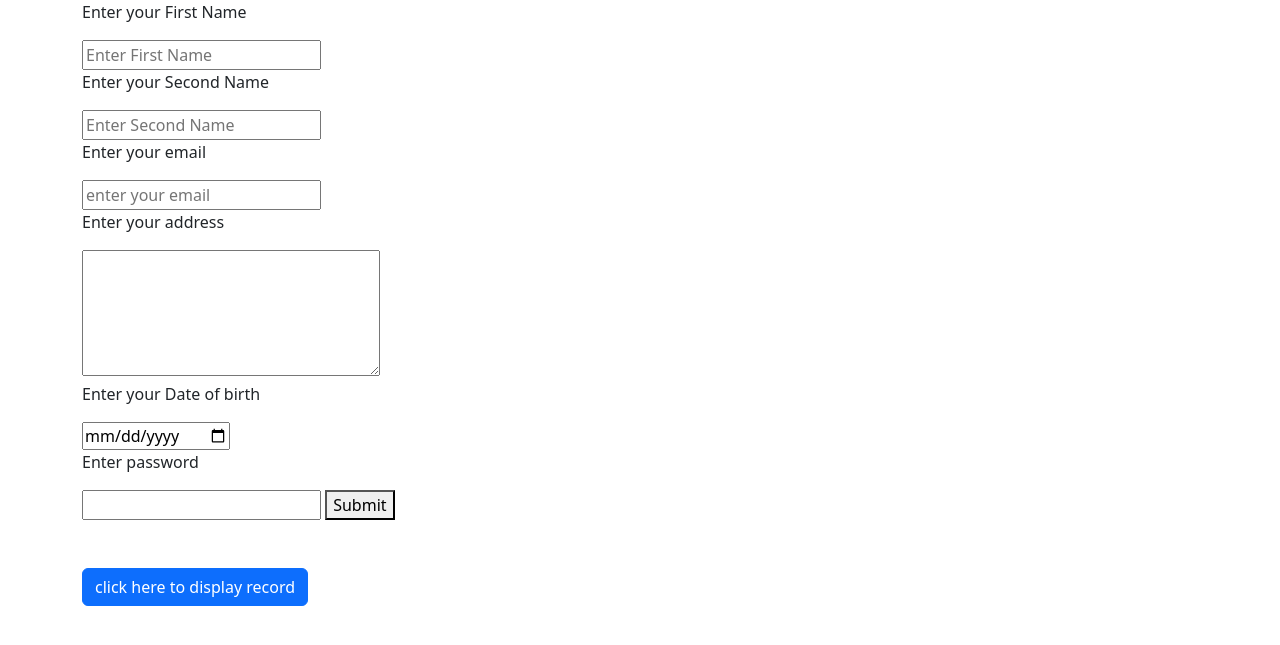
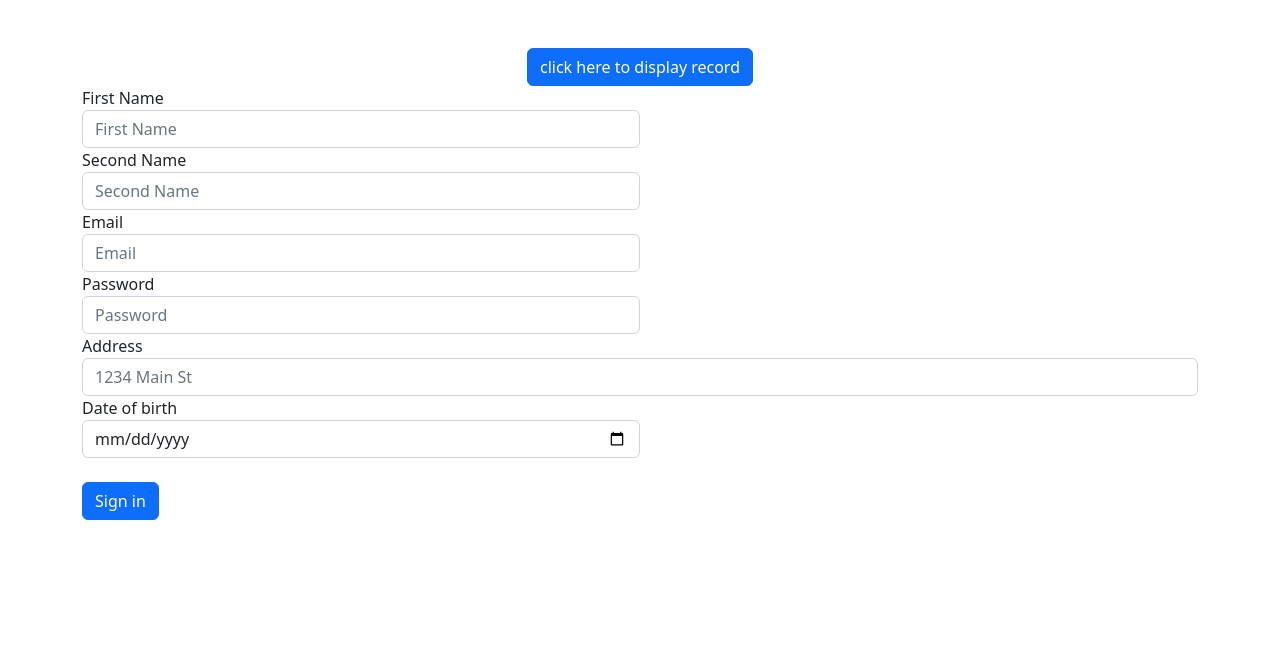
Before and after one commit to Ahmadkhan12345566/todoapp, a PHP site: page /register.php in a window 1280 px wide. Shown: the top 645 px of the page. Run offline with PHP 8.4, Linux system fonts and the light colour scheme.

Commit message:
second commit

```diff
--- a/register.php
+++ b/register.php
@@ -9,38 +9,50 @@
     <title>Document</title>
 </head>
 <body>
-    <div class="container">
 
-<form action="connect.php" method = "post">
-<p>Enter your First Name</p>
-<input type="text" name="first_name" placeholder="Enter First Name" required>
-<br>
-<p>Enter your Second Name</p>
-<input type="text" name="second_name" placeholder="Enter Second Name" required >
-<br>
-<p>Enter your email</p>
-<input type="email" name="email" placeholder="enter your email" required>
-<br>
-<p>Enter your address</p>
-<textarea name="address" id="" cols="30" rows="5"  required></textarea>
-<p>Enter your Date of birth</p>
-<input type="date" name="dob" placeholder="enter your date of birth" required>
-<br>
-
-<p>Enter password</p>
-
-
-<input type="password" name="password" required>
-<button type="submit" name="submit">Submit</button>
-</form>
-</div>
 <br>
 <br>
 
-<div class="container">
+<div class="col-md-12 text-center">
 
 <a href="index.php"><button class="btn btn-primary"> click here to display record </button></a>
 </div>
 
+
+<div class = "container">
+<form  action ="connect.php" method= "post">
+  <div class="form-row">
+  <div class="form-group col-md-6">
+      <label for="inputEmail4">First Name</label>
+      <input type="text" name="first_name" class="form-control" id="inputEmail4" placeholder="First Name" required>
+    </div>
+    <div class="form-group col-md-6">
+      <label for="inputEmail4">Second Name</label>
+      <input type="text"  name="second_name" class="form-control" id="inputEmail4" placeholder="Second Name" required>
+    </div>
+    <div class="form-group col-md-6">
+      <label for="inputEmail4">Email</label>
+      <input type="email"  name="email"  class="form-control" id="inputEmail4" placeholder="Email" required>
+    </div>
+    <div class="form-group col-md-6">
+      <label for="inputPassword4">Password</label>
+      <input type="password" name="password" class="form-control" id="inputPassword4" placeholder="Password" required>
+    </div>
+  </div>
+  <div class="form-group">
+    <label for="inputAddress">Address</label>
+    <input type="text" name="address" class="form-control" id="inputAddress" placeholder="1234 Main St" required>
+  </div>
+  <div class="form-row">
+    <div class="form-group col-md-6">
+      <label for="inputCity">Date of birth</label>
+      <input type="date" name="dob"  class="form-control" id="inputCity" required>
+    </div>
+    <br>
+
+  <button type="submit" name = "register_form" class="btn btn-primary">Sign in</button>
+</form>
+</div>
+
 </body>
 </html>
--- /dev/null
+++ b/style.css
@@ -0,0 +1,5 @@
+.header-btn{
+    margin: 5px;
+    color: green;
+    align-items: flex-end;
+}
```
Also changed, not shown: Index.php (+7 -9 lines), connect.php (+4 -26 lines), database.php (added, +10 -0 lines), update.php (+53 -28 lines).
